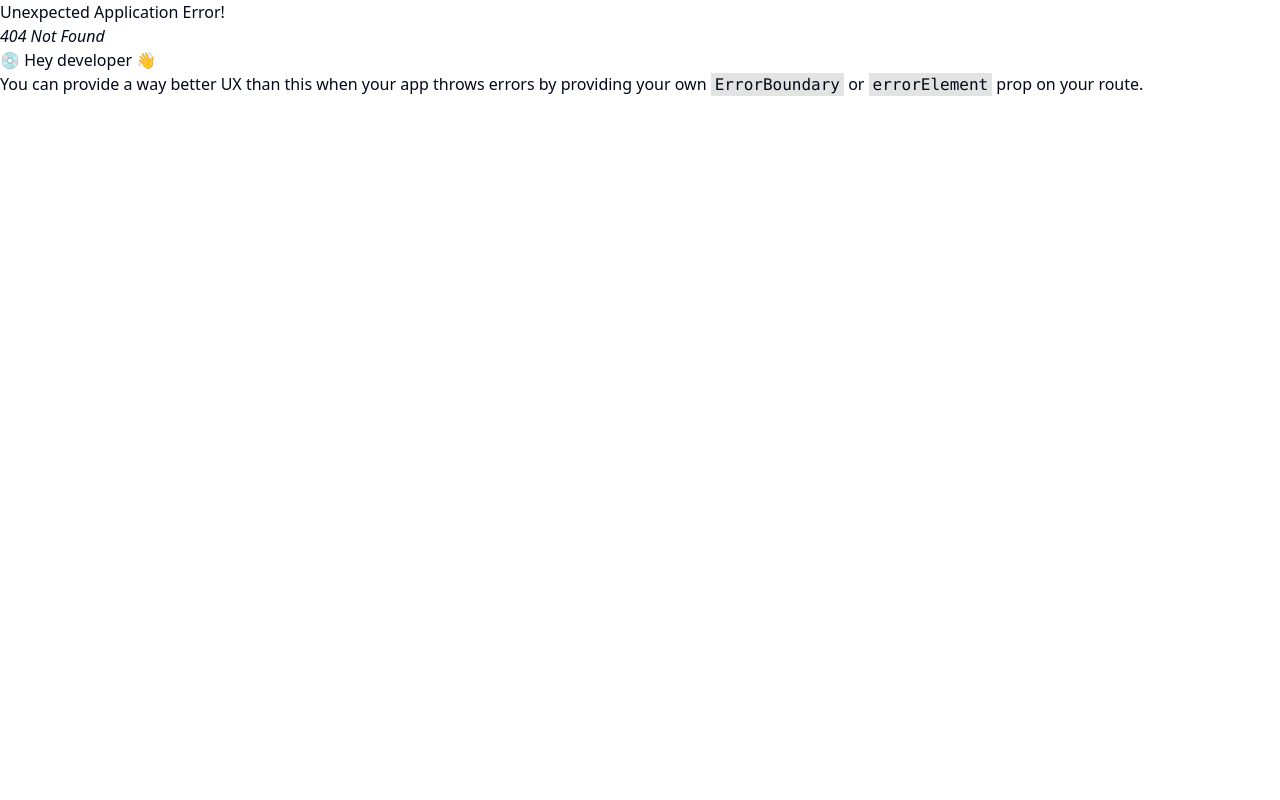
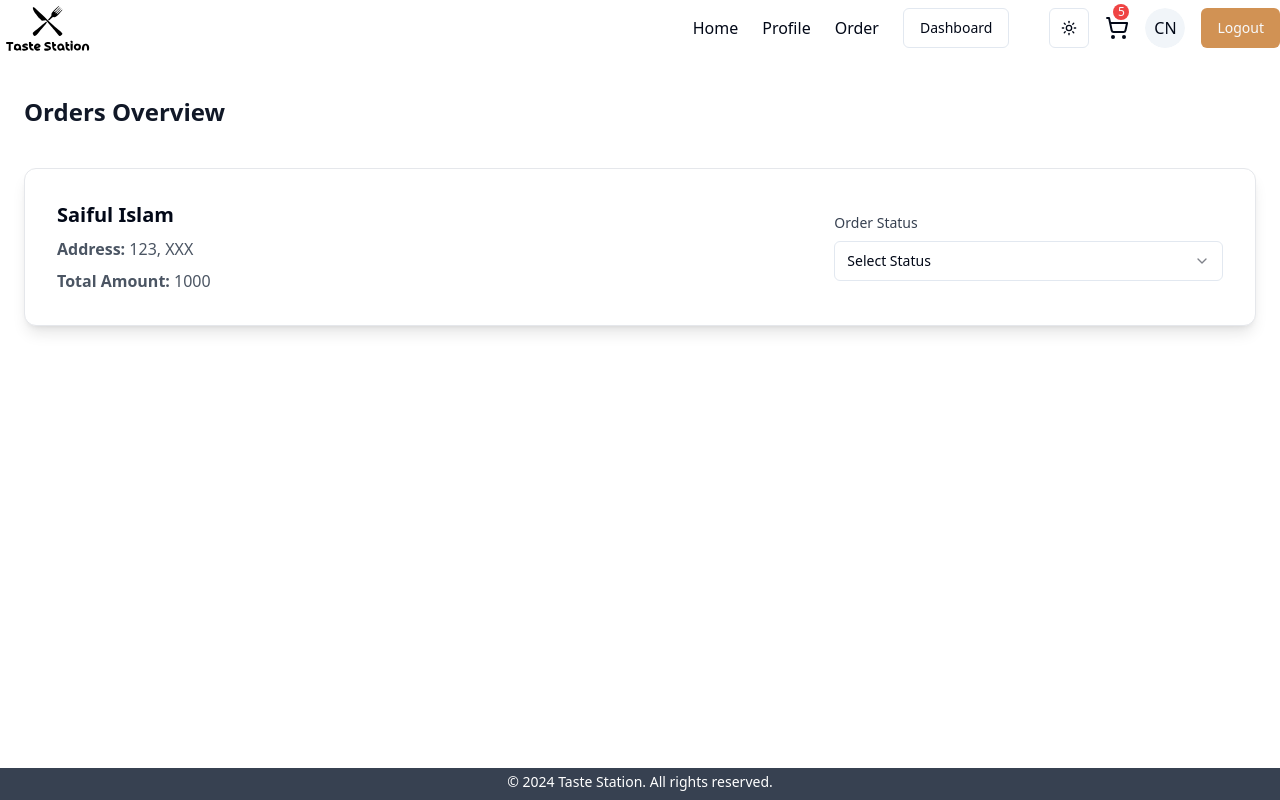
Before and after one commit to saifulislam-bd/food-delivery-app, a React (Vite) app in the folder client/: page /admin/orders in a window 1280 px wide. Before the commit this address had no page. Built offline with nearby package versions, Linux system fonts and the light colour scheme; the HTML template or start-up script is replaced by a standard one.

Commit message:
add Orders component

```diff
--- a/client/package.json
+++ b/client/package.json
@@ -17,6 +17,7 @@
     "@radix-ui/react-dropdown-menu": "^2.1.2",
     "@radix-ui/react-label": "^2.1.0",
     "@radix-ui/react-menubar": "^1.1.2",
+    "@radix-ui/react-select": "^2.1.2",
     "@radix-ui/react-separator": "^1.1.0",
     "@radix-ui/react-slot": "^1.1.0",
     "class-variance-authority": "^0.7.0",
--- a/client/src/admin/AddMenu.tsx
+++ b/client/src/admin/AddMenu.tsx
@@ -45,7 +45,7 @@ const initialData = {
 
 const AddMenu: FC = () => {
   const [open, setOpen] = useState<boolean>(false);
-  const [selectedMenu, setSelectedMenu] = useState<any>();
+  const [selectedMenu, setSelectedMenu] = useState<menuState>(initialData);
   const [input, setInput] = useState<menuState>(initialData);
   const [editOpen, setEditOpen] = useState<boolean>(false);
   const [errors, setErrors] = useState<Partial<menuState>>({});
--- a/client/src/admin/EditMenu.tsx
+++ b/client/src/admin/EditMenu.tsx
@@ -22,7 +22,7 @@ import {
 } from "react";
 
 type EditMenuProps = {
-  selectedMenu: any;
+  selectedMenu: menuState;
   editOpen: boolean;
   setEditOpen: Dispatch<SetStateAction<boolean>>;
 };
--- /dev/null
+++ b/client/src/admin/Orders.tsx
@@ -0,0 +1,65 @@
+import { Label } from "@/components/ui/label";
+import {
+  Select,
+  SelectContent,
+  SelectGroup,
+  SelectItem,
+  SelectTrigger,
+  SelectValue,
+} from "@/components/ui/select";
+import { FC } from "react";
+
+const Orders: FC = () => {
+  return (
+    <div className="max-w-6xm mx-auto py-10 px-6">
+      <h1 className="text-2xl font-extrabold text-gray-900 dark:text-white mb-10">
+        Orders Overview
+      </h1>
+      <div className="space-y-8">
+        {/* restaurant orders display here */}
+        <div className="flex flex-col md:flex-row justify-between items-start sm:items-center bg-white dark:dark-gray-800 shadow-lg rounded-xl p-6 sm:p-8 border border-gray-200 dark:border-gray-700">
+          <div className="flex-1 mb-6 sm:mb-0">
+            <h1 className="text-xl font-semibold txt-gray-800 dark:text-gray-100">
+              Saiful Islam
+            </h1>
+            <p className="text-gray-600 dark:text-gray-400 mt-2">
+              <span className="font-semibold">Address: </span>
+              123, XXX
+            </p>
+            <p className="text-gray-600 dark:text-gray-400 mt-2">
+              <span className="font-semibold">Total Amount: </span>
+              1000
+            </p>
+          </div>
+          <div className="w-full sm:w-1/3">
+            <Label className="block text-sm font-medium text-gray-700 dark:text-gray-300 mb-2">
+              Order Status
+            </Label>
+            <Select>
+              <SelectTrigger>
+                <SelectValue placeholder="Select Status" />
+              </SelectTrigger>
+              <SelectContent>
+                <SelectGroup>
+                  {[
+                    "Pending",
+                    "Confirmed",
+                    "Preparing",
+                    "Out for Delivery",
+                    "Delivered",
+                  ].map((status: string, idx: number) => (
+                    <SelectItem key={idx} value={status.toLowerCase()}>
+                      {status}
+                    </SelectItem>
+                  ))}
+                </SelectGroup>
+              </SelectContent>
+            </Select>
+          </div>
+        </div>
+      </div>
+    </div>
+  );
+};
+
+export default Orders;
--- a/client/src/components/MobileNavbar.tsx
+++ b/client/src/components/MobileNavbar.tsx
@@ -88,7 +88,7 @@ const MobileNavbar: FC = () => {
             <span>Cart (0)</span>
           </Link>
           <Link
-            to="/admin/add-menu"
+            to="/admin/menu"
             className="flex items-center gap-4 hover:bg-gray-200 hover:text-gray-900 px-3 py-2 rounded-lg cursor-pointer font-medium"
           >
             <SquareMenu />
@@ -102,7 +102,7 @@ const MobileNavbar: FC = () => {
             <span>Restaurant</span>
           </Link>
           <Link
-            to="/profile"
+            to="/admin/orders"
             className="flex items-center gap-4 hover:bg-gray-200 hover:text-gray-900 px-3 py-2 rounded-lg cursor-pointer font-medium"
           >
             <PackageCheck />
--- /dev/null
+++ b/client/src/components/ui/select.tsx
@@ -0,0 +1,158 @@
+import * as React from "react"
+import * as SelectPrimitive from "@radix-ui/react-select"
+import { Check, ChevronDown, ChevronUp } from "lucide-react"
+
+import { cn } from "@/lib/utils"
+
+const Select = SelectPrimitive.Root
+
+const SelectGroup = SelectPrimitive.Group
+
+const SelectValue = SelectPrimitive.Value
+
+const SelectTrigger = React.forwardRef<
+  React.ElementRef<typeof SelectPrimitive.Trigger>,
+  React.ComponentPropsWithoutRef<typeof SelectPrimitive.Trigger>
+>(({ className, children, ...props }, ref) => (
+  <SelectPrimitive.Trigger
+    ref={ref}
+    className={cn(
+      "flex h-10 w-full items-center justify-between rounded-md border border-input bg-background px-3 py-2 text-sm ring-offset-background placeholder:text-muted-foreground focus:outline-none focus:ring-2 focus:ring-ring focus:ring-offset-2 disabled:cursor-not-allowed disabled:opacity-50 [&>span]:line-clamp-1",
+      className
+    )}
+    {...props}
+  >
+    {children}
+    <SelectPrimitive.Icon asChild>
+      <ChevronDown className="h-4 w-4 opacity-50" />
+    </SelectPrimitive.Icon>
+  </SelectPrimitive.Trigger>
+))
+SelectTrigger.displayName = SelectPrimitive.Trigger.displayName
+
+const SelectScrollUpButton = React.forwardRef<
+  React.ElementRef<typeof SelectPrimitive.ScrollUpButton>,
+  React.ComponentPropsWithoutRef<typeof SelectPrimitive.ScrollUpButton>
+>(({ className, ...props }, ref) => (
+  <SelectPrimitive.ScrollUpButton
+    ref={ref}
+    className={cn(
+      "flex cursor-default items-center justify-center py-1",
+      className
+    )}
+    {...props}
+  >
+    <ChevronUp className="h-4 w-4" />
+  </SelectPrimitive.ScrollUpButton>
+))
+SelectScrollUpButton.displayName = SelectPrimitive.ScrollUpButton.displayName
+
+const SelectScrollDownButton = React.forwardRef<
+  React.ElementRef<typeof SelectPrimitive.ScrollDownButton>,
+  React.ComponentPropsWithoutRef<typeof SelectPrimitive.ScrollDownButton>
+>(({ className, ...props }, ref) => (
+  <SelectPrimitive.ScrollDownButton
+    ref={ref}
+    className={cn(
+      "flex cursor-default items-center justify-center py-1",
+      className
+    )}
+    {...props}
+  >
+    <ChevronDown className="h-4 w-4" />
+  </SelectPrimitive.ScrollDownButton>
+))
+SelectScrollDownButton.displayName =
+  SelectPrimitive.ScrollDownButton.displayName
+
+const SelectContent = React.forwardRef<
+  React.ElementRef<typeof SelectPrimitive.Content>,
+  React.ComponentPropsWithoutRef<typeof SelectPrimitive.Content>
+>(({ className, children, position = "popper", ...props }, ref) => (
+  <SelectPrimitive.Portal>
+    <SelectPrimitive.Content
+      ref={ref}
+      className={cn(
+        "relative z-50 max-h-96 min-w-[8rem] overflow-hidden rounded-md border bg-popover text-popover-foreground shadow-md data-[state=open]:animate-in data-[state=closed]:animate-out data-[state=closed]:fade-out-0 data-[state=open]:fade-in-0 data-[state=closed]:zoom-out-95 data-[state=open]:zoom-in-95 data-[side=bottom]:slide-in-from-top-2 data-[side=left]:slide-in-from-right-2 data-[side=right]:slide-in-from-left-2 data-[side=top]:slide-in-from-bottom-2",
+        position === "popper" &&
+          "data-[side=bottom]:translate-y-1 data-[side=left]:-translate-x-1 data-[side=right]:translate-x-1 data-[side=top]:-translate-y-1",
+        className
+      )}
+      position={position}
+      {...props}
+    >
+      <SelectScrollUpButton />
+      <SelectPrimitive.Viewport
+        className={cn(
+          "p-1",
+          position === "popper" &&
+            "h-[var(--radix-select-trigger-height)] w-full min-w-[var(--radix-select-trigger-width)]"
+        )}
+      >
+        {children}
+      </SelectPrimitive.Viewport>
+      <SelectScrollDownButton />
+    </SelectPrimitive.Content>
+  </SelectPrimitive.Portal>
+))
+SelectContent.displayName = SelectPrimitive.Content.displayName
+
+const SelectLabel = React.forwardRef<
+  React.ElementRef<typeof SelectPrimitive.Label>,
+  React.ComponentPropsWithoutRef<typeof SelectPrimitive.Label>
+>(({ className, ...props }, ref) => (
+  <SelectPrimitive.Label
+    ref={ref}
+    className={cn("py-1.5 pl-8 pr-2 text-sm font-semibold", className)}
+    {...props}
+  />
+))
+SelectLabel.displayName = SelectPrimitive.Label.displayName
+
+const SelectItem = React.forwardRef<
+  React.ElementRef<typeof SelectPrimitive.Item>,
+  React.ComponentPropsWithoutRef<typeof SelectPrimitive.Item>
+>(({ className, children, ...props }, ref) => (
+  <SelectPrimitive.Item
+    ref={ref}
+    className={cn(
+      "relative flex w-full cursor-default select-none items-center rounded-sm py-1.5 pl-8 pr-2 text-sm outline-none focus:bg-accent focus:text-accent-foreground data-[disabled]:pointer-events-none data-[disabled]:opacity-50",
+      className
+    )}
+    {...props}
+  >
+    <span className="absolute left-2 flex h-3.5 w-3.5 items-center justify-center">
+      <SelectPrimitive.ItemIndicator>
+        <Check className="h-4 w-4" />
+      </SelectPrimitive.ItemIndicator>
+    </span>
+
+    <SelectPrimitive.ItemText>{children}</SelectPrimitive.ItemText>
+  </SelectPrimitive.Item>
+))
+SelectItem.displayName = SelectPrimitive.Item.displayName
+
+const SelectSeparator = React.forwardRef<
+  React.ElementRef<typeof SelectPrimitive.Separator>,
+  React.ComponentPropsWithoutRef<typeof SelectPrimitive.Separator>
+>(({ className, ...props }, ref) => (
+  <SelectPrimitive.Separator
+    ref={ref}
+    className={cn("-mx-1 my-1 h-px bg-muted", className)}
+    {...props}
+  />
+))
+SelectSeparator.displayName = SelectPrimitive.Separator.displayName
+
+export {
+  Select,
+  SelectGroup,
+  SelectValue,
+  SelectTrigger,
+  SelectContent,
+  SelectLabel,
+  SelectItem,
+  SelectSeparator,
+  SelectScrollUpButton,
+  SelectScrollDownButton,
+}
```
Also changed, not shown: client/src/App.tsx (+6 -1 lines), 1 other file (tests, documents, lock files or other folders).
